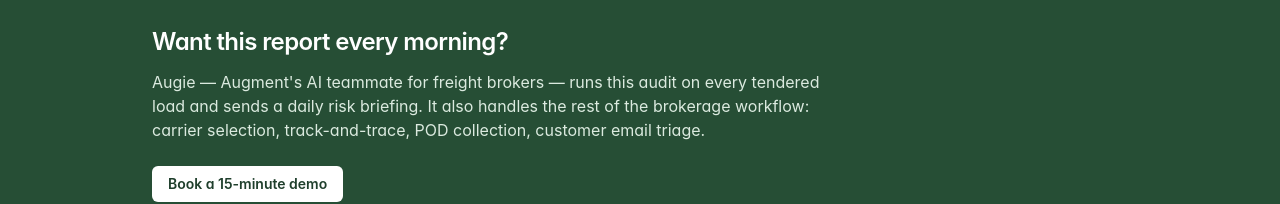
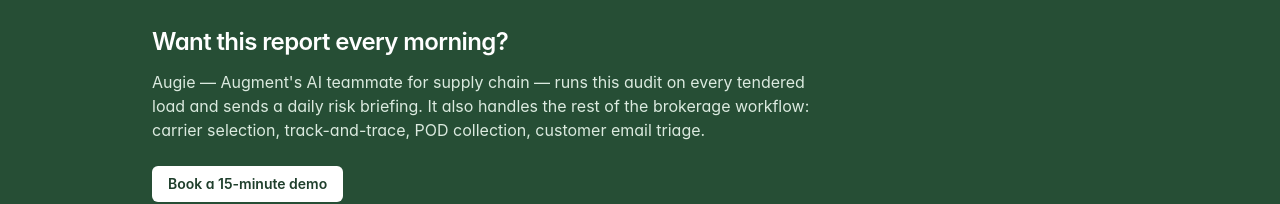
Before and after one commit to GoAugment/augment-carrier-audit, a Next.js app: page / in a window 1280 px wide. Shown: the part 1310-1514 px from the top of the page. Built offline with nearby package versions, Linux system fonts and the light colour scheme.

Commit message:
copy: 'AI teammate for supply chain' (broader positioning)

```diff
--- a/app/page.tsx
+++ b/app/page.tsx
@@ -294,7 +294,7 @@
             Want this report every morning?
           </h2>
           <p className="mt-3 max-w-2xl text-augment-100">
-            Augie — Augment&apos;s AI teammate for freight brokers — runs this audit on every
+            Augie — Augment&apos;s AI teammate for supply chain — runs this audit on every
             tendered load and sends a daily risk briefing. It also handles the rest of the
             brokerage workflow: carrier selection, track-and-trace, POD collection, customer
             email triage.
```
